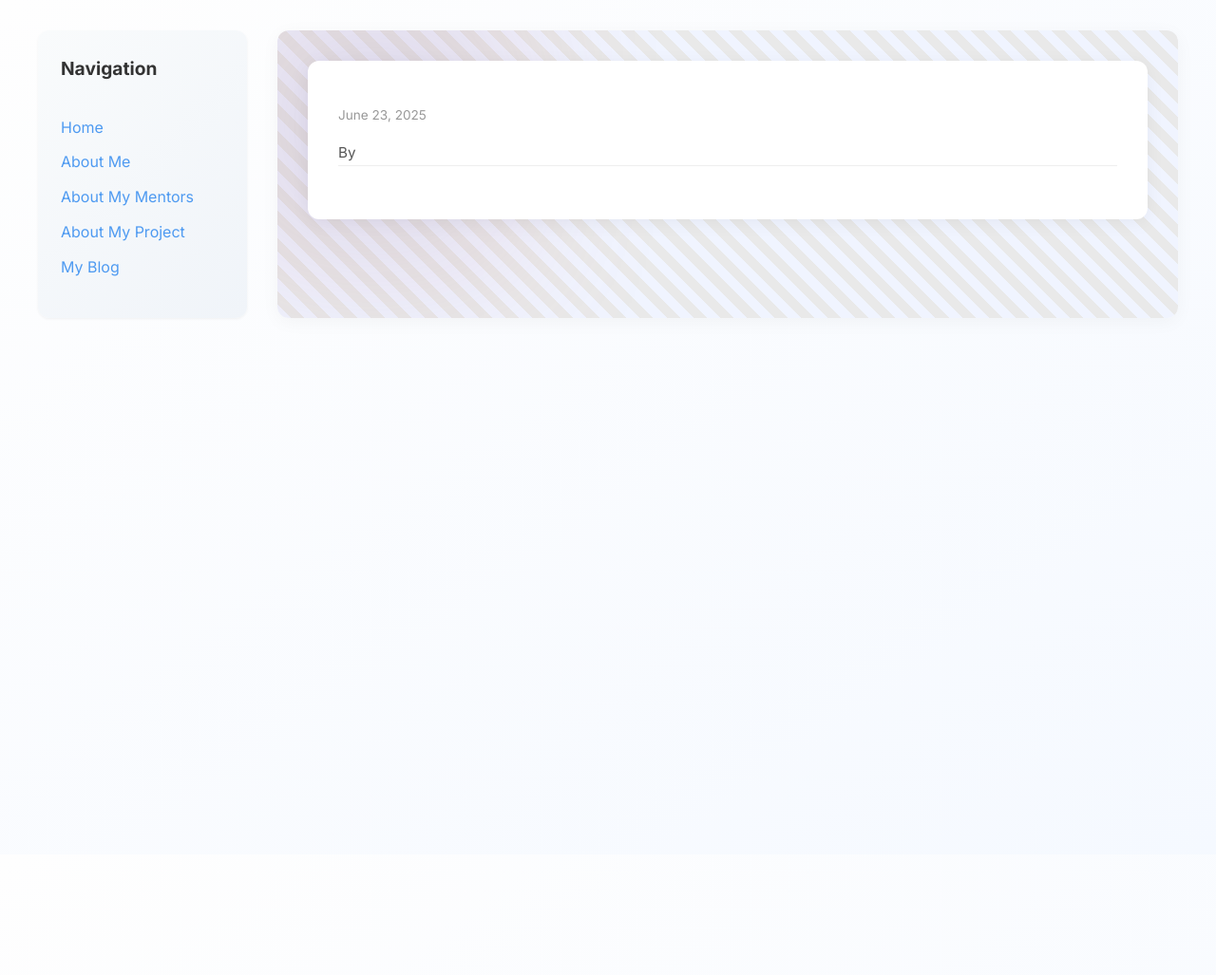
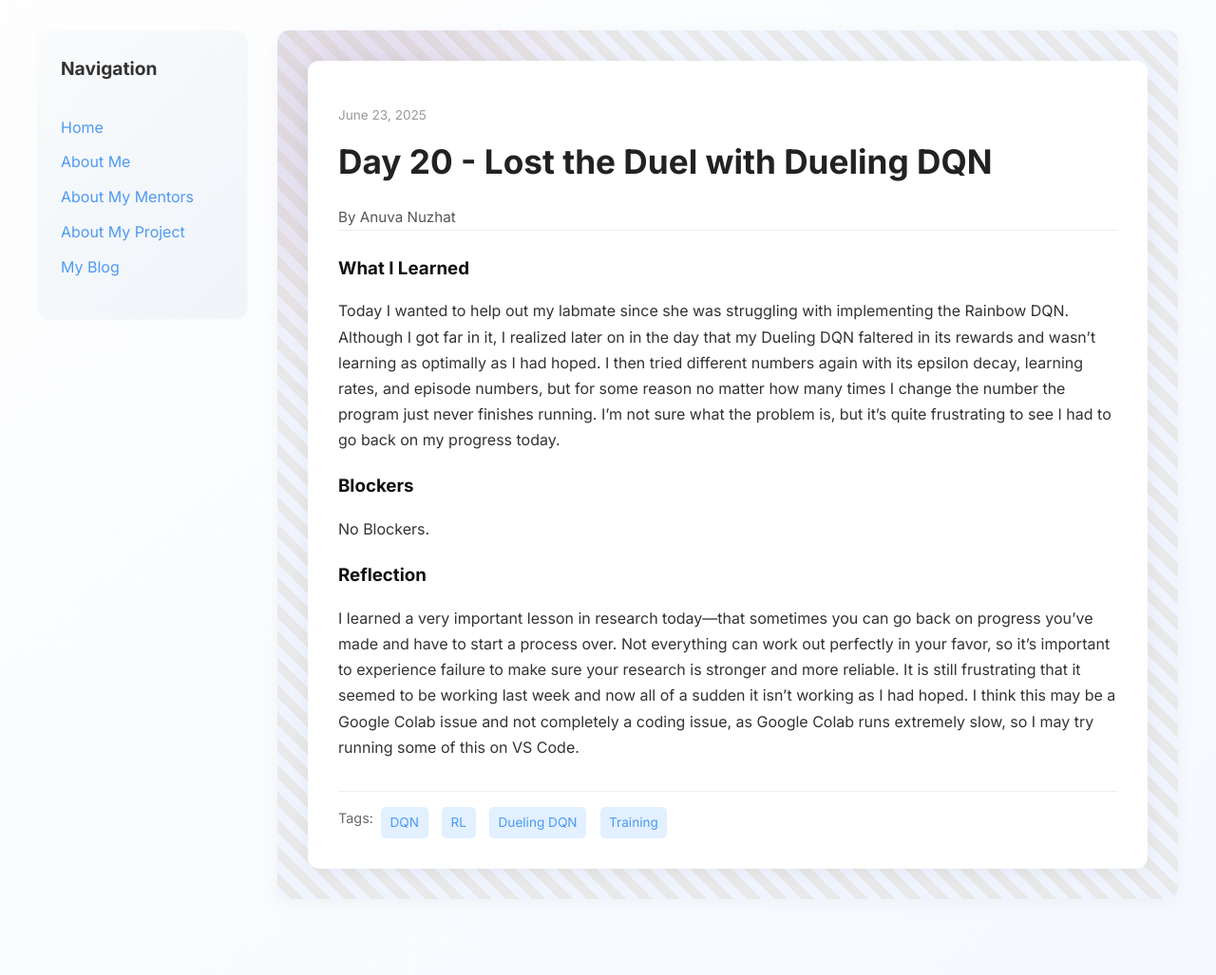
Before and after one commit to anuvanuzhat/anuvanuzhat.github.io, a Jekyll site: the page built from _posts/2025-06-23-day-20.md, in a window 1280 px wide. Shown: the whole page at 95% size. Built offline with Jekyll 4.4.1, drawn with Linux system fonts in a browser that asks for light colours; our own code applies the rules of GitHub Pages for plain Markdown files; before the commit the page ends 900 px from its top, so only the background shows below that.

Commit message:
Update 2025-06-23-day-20.md

```diff
--- a/_posts/2025-06-23-day-20.md
+++ b/_posts/2025-06-23-day-20.md
@@ -6,18 +6,18 @@ author: Anuva Nuzhat
 permalink: /day20.html
 tags: ["DQN", "RL", "Dueling DQN", "Training"]
 
-what_i_learned: |
-  Today I wanted to help out my labmate since she was struggling with implementing the Rainbow DQN. Although I got far in it, I realized later on in the day that my Dueling DQN faltered in it's rewards and wasn't
-learning as optimally as I had hoped. I then tried different numbers again with it's epsilon decay, learning rates, and episode numbers but for some
-reason no matter how many times I change the number the program just never finishes running. I'm not sure what the problem is but it's quite frustrating
-to see I had to go back on my progress today.
+what_i_learned: >
+  Today I wanted to help out my labmate since she was struggling with implementing the Rainbow DQN. Although I got far in it, I realized later on in the day that my Dueling DQN faltered in its rewards and wasn't
+  learning as optimally as I had hoped. I then tried different numbers again with its epsilon decay, learning rates, and episode numbers, but for some
+  reason no matter how many times I change the number the program just never finishes running. I'm not sure what the problem is, but it's quite frustrating
+  to see I had to go back on my progress today.
 
-blockers: |
+blockers: >
   No Blockers.
 
-reflection: |
-  I learned a very important lesson research today that sometimes you can go back in progress you've made and have to start a process over. Not everything
-can work out perfectly in your favor so it's important to experience failure to make sure your research is stronger and more reliable. It still is frustrating that
-it seemed to be working last week and now all of a sudden it isn't working as I had hoped. I think this may be a google colab issue and not completely a coding issue
-as google colab runs extremely slow, so I may try running some of this on VS Code.
+reflection: >
+  I learned a very important lesson in research today—that sometimes you can go back on progress you've made and have to start a process over. Not everything
+  can work out perfectly in your favor, so it's important to experience failure to make sure your research is stronger and more reliable. It is still frustrating that
+  it seemed to be working last week and now all of a sudden it isn't working as I had hoped. I think this may be a Google Colab issue and not completely a coding issue,
+  as Google Colab runs extremely slow, so I may try running some of this on VS Code.
 ---
```
